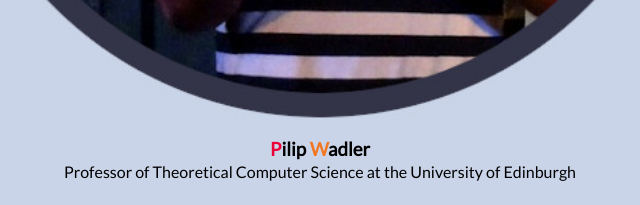
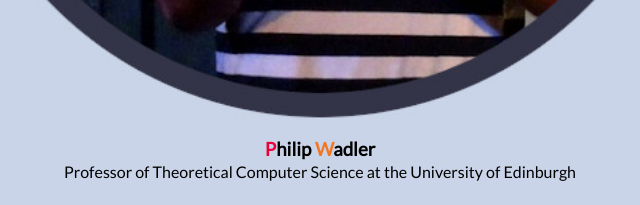
Before and after one commit to mkawalec/monadic-party, a website: page src/index.html in a window 1280 px wide. Shown: the part 6360-6565 px from the top of the page, 320-960 px from the left. Drawn offline with nearby package versions, Linux system fonts and the light colour scheme; files that its build step writes are made by us from their sources; a script that the page names is missing.

Commit message:
typo fix

```diff
--- a/src/index.html
+++ b/src/index.html
@@ -134,7 +134,7 @@
 
                 <div class='col-4 column'>
                     <img src='/static/phil.jpg' />
-                    <h3 class='name'><span class='first'>P</span>ilip <span class='second'>W</span>adler</h3>
+                    <h3 class='name'><span class='first'>P</span>hilip <span class='second'>W</span>adler</h3>
                     <div class='bio'>
                       Professor of Theoretical Computer Science at the University of Edinburgh
                     </div>
```
